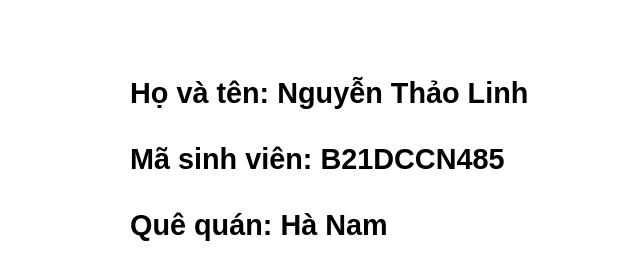
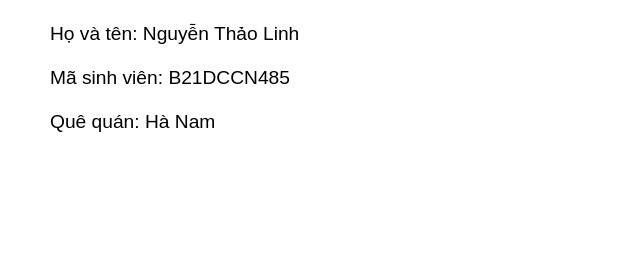
Before and after one commit to linhnt12/Introduce, a plain HTML site: page index.html in a window 1280 px wide. Shown: the part 97-376 px from the top of the page, without its empty margins (0-640 px from the left). Drawn offline with Linux system fonts and the light colour scheme.

Commit message:
Update index.html

```diff
--- a/index.html
+++ b/index.html
@@ -6,19 +6,14 @@
         font-size: 120%;
         margin: 50px;
       }
-      h2 {
-        margin: 80px;
-      }
     </style>
   </head>
   <body>
     <h1> Giới thiệu bản thân </h1>
-    <h2>
-      Họ và tên: Nguyễn Thảo Linh <br>
-      <br>
-      Mã sinh viên: B21DCCN485 <br>
-      <br>
-      Quê quán: Hà Nam
-    </h2>
+    Họ và tên: Nguyễn Thảo Linh <br>
+    <br>
+    Mã sinh viên: B21DCCN485 <br>
+    <br>
+    Quê quán: Hà Nam
   </body>
 </html>
```
